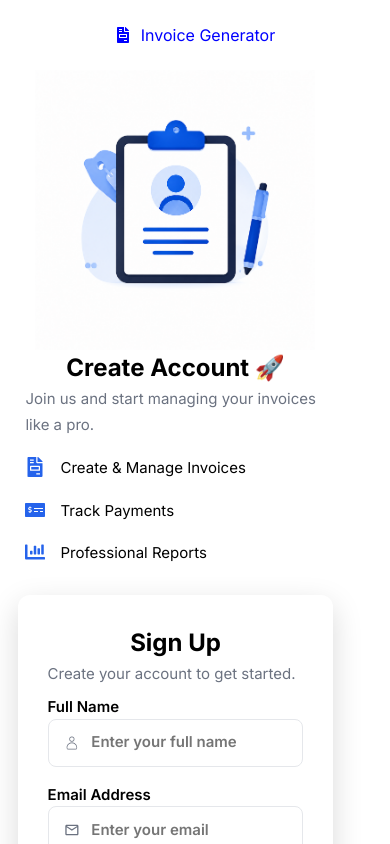
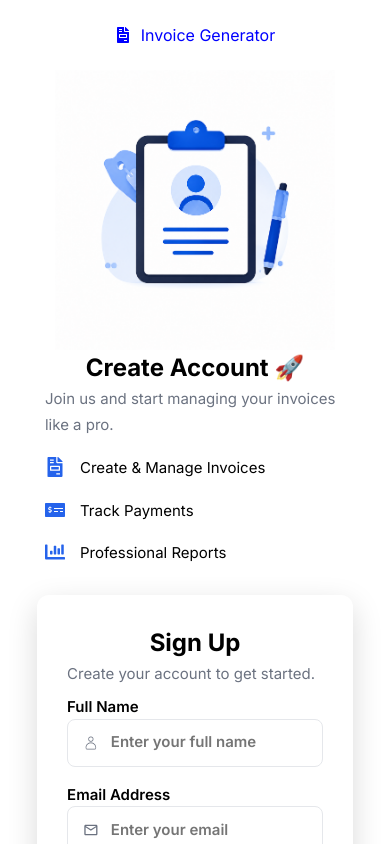
Before and after one commit to Cheffishg3094/Invoice-Generator, a React (Create React App) app: page /signup in a window 390 px wide. Shown: the top 844 px of the page. Built offline with nearby package versions, Linux system fonts and the light colour scheme.

Commit message:
Logout Fix

```diff
--- a/src/pages/Logout/Logout.css
+++ b/src/pages/Logout/Logout.css
@@ -19,7 +19,7 @@
 }
 
 .verify1:hover {
-    background: #1D4ED8;
+    background: blue;
 }
 
 .verify1-link {
@@ -37,12 +37,15 @@
     .page-container {
         padding-top: 70px;
         height: auto;
-        width: 90%;
+        width: 90vw;
+        margin: 0 auto;
     }
-    .page-container h2{
+
+    .page-container h2 {
         font-size: 24px;
         text-align: center;
     }
+
     .logout-image {
         height: 120px;
         width: 120px;
```
